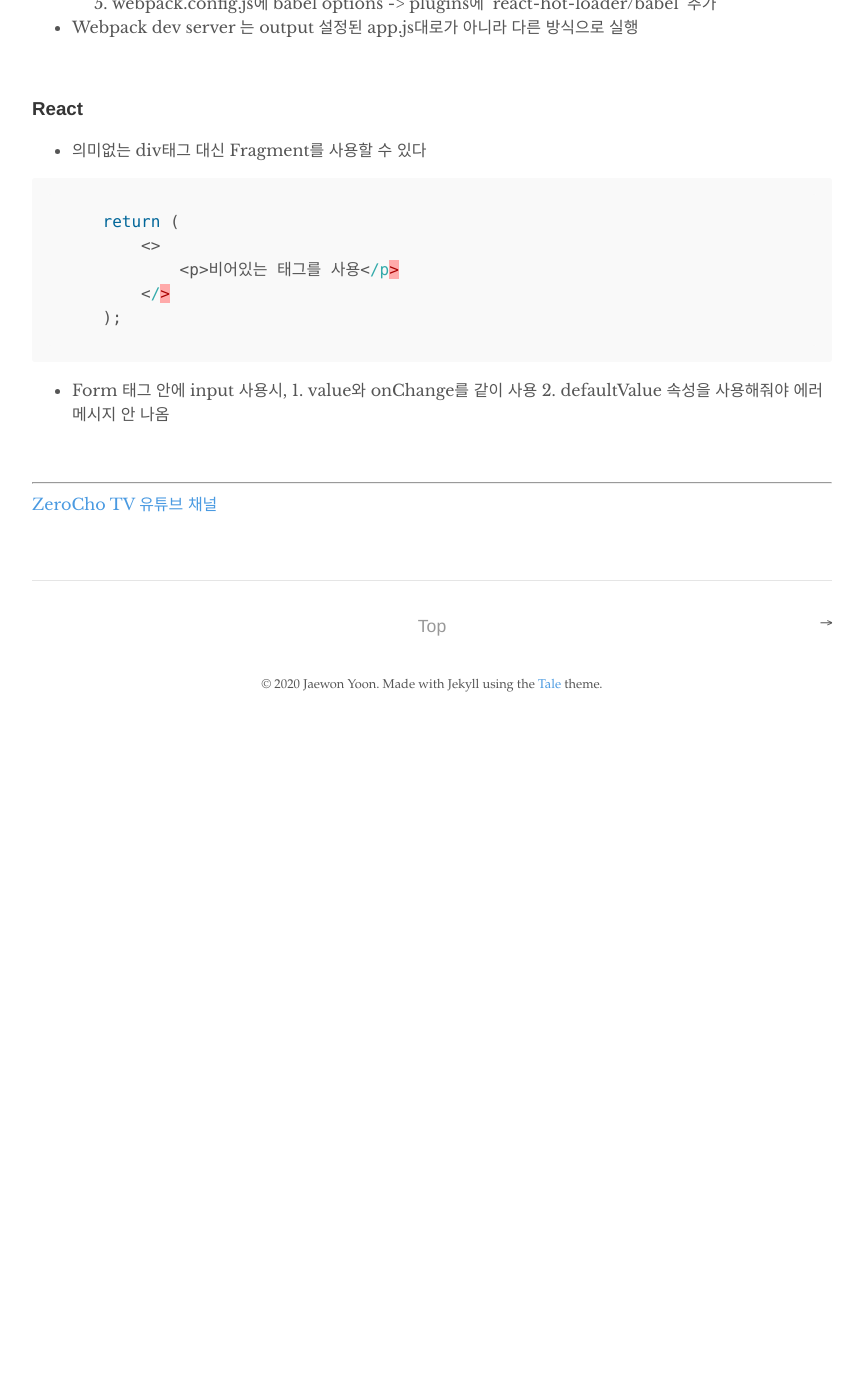
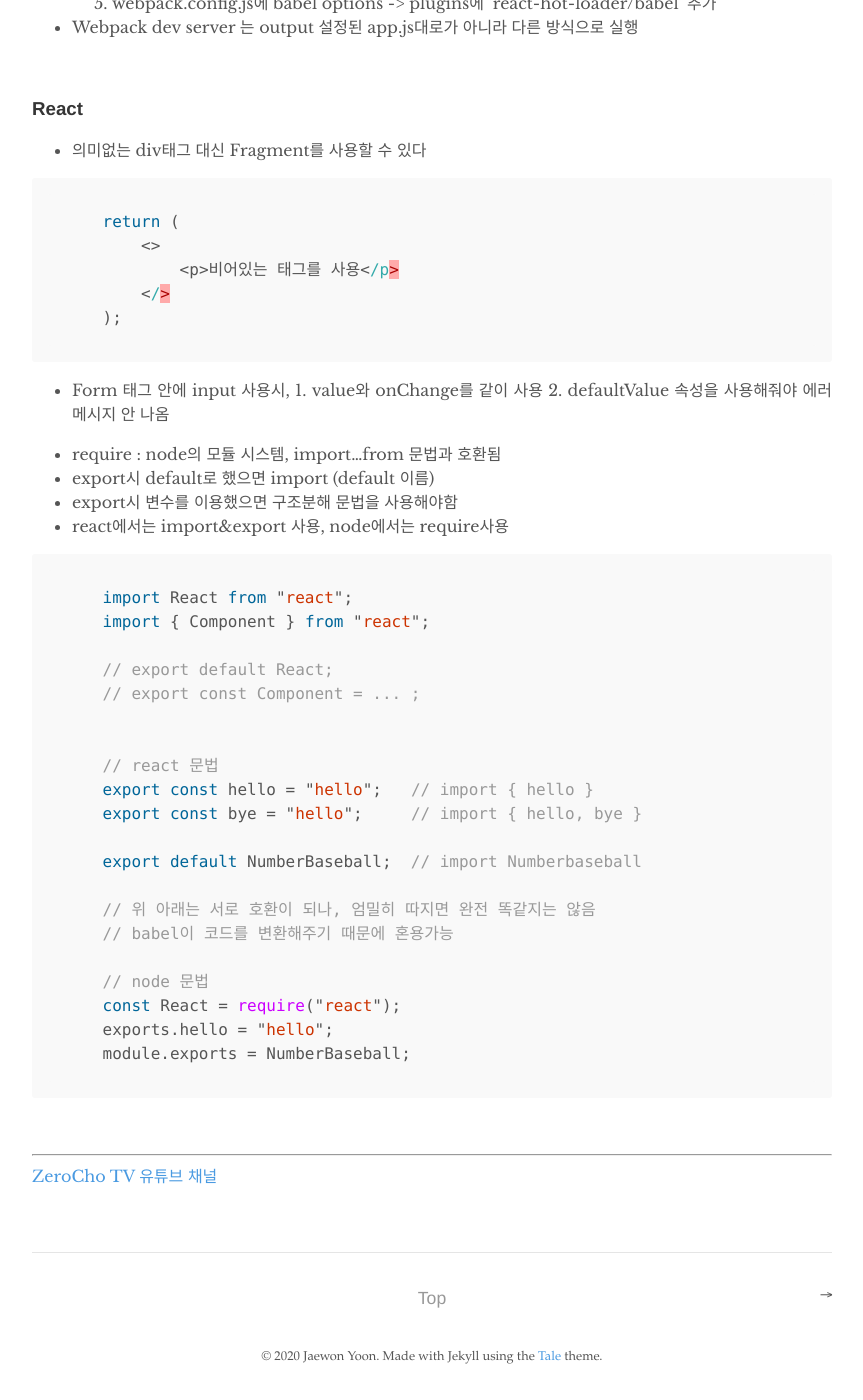
Before and after one commit to woniyoon/woniyoon.github.io, a Jekyll site: the page built from _posts/react/2020-10-20-react-and-webpack.md, in a window 1280 px wide and 1400 px high, scrolled down 613 px. Shown: the whole window, without its empty margins (208-1071 px from the left). Built offline with Jekyll 4.4.1, drawn with Linux system fonts in a browser that asks for light colours; our own code applies the rules of GitHub Pages for plain Markdown files; before the commit the page ends 1341 px from its top, so only the background shows below that.

Commit message:
Add lines to react-and-webpack post 20.10.20

````diff
--- a/_posts/react/2020-10-20-react-and-webpack.md
+++ b/_posts/react/2020-10-20-react-and-webpack.md
@@ -37,6 +37,34 @@ categories: [ react ]
 ```
 - Form 태그 안에 input 사용시, 1. value와 onChange를 같이 사용 2. defaultValue 속성을 사용해줘야 에러메시지 안 나옴
 
+- require : node의 모듈 시스템, import...from 문법과 호환됨
+- export시 default로 했으면 import (default 이름)
+- export시 변수를 이용했으면 구조분해 문법을 사용해야함
+- react에서는 import&export 사용, node에서는 require사용
+
+```javascript
+    import React from "react";
+    import { Component } from "react";
+
+    // export default React;
+    // export const Component = ... ;
+
+
+    // react 문법
+    export const hello = "hello";   // import { hello }
+    export const bye = "hello";     // import { hello, bye }
+
+    export default NumberBaseball;  // import Numberbaseball
+
+    // 위 아래는 서로 호환이 되나, 엄밀히 따지면 완전 똑같지는 않음
+    // babel이 코드를 변환해주기 때문에 혼용가능
+
+    // node 문법
+    const React = require("react");
+    exports.hello = "hello";
+    module.exports = NumberBaseball;
+```
+
 
 <br>
 
````
